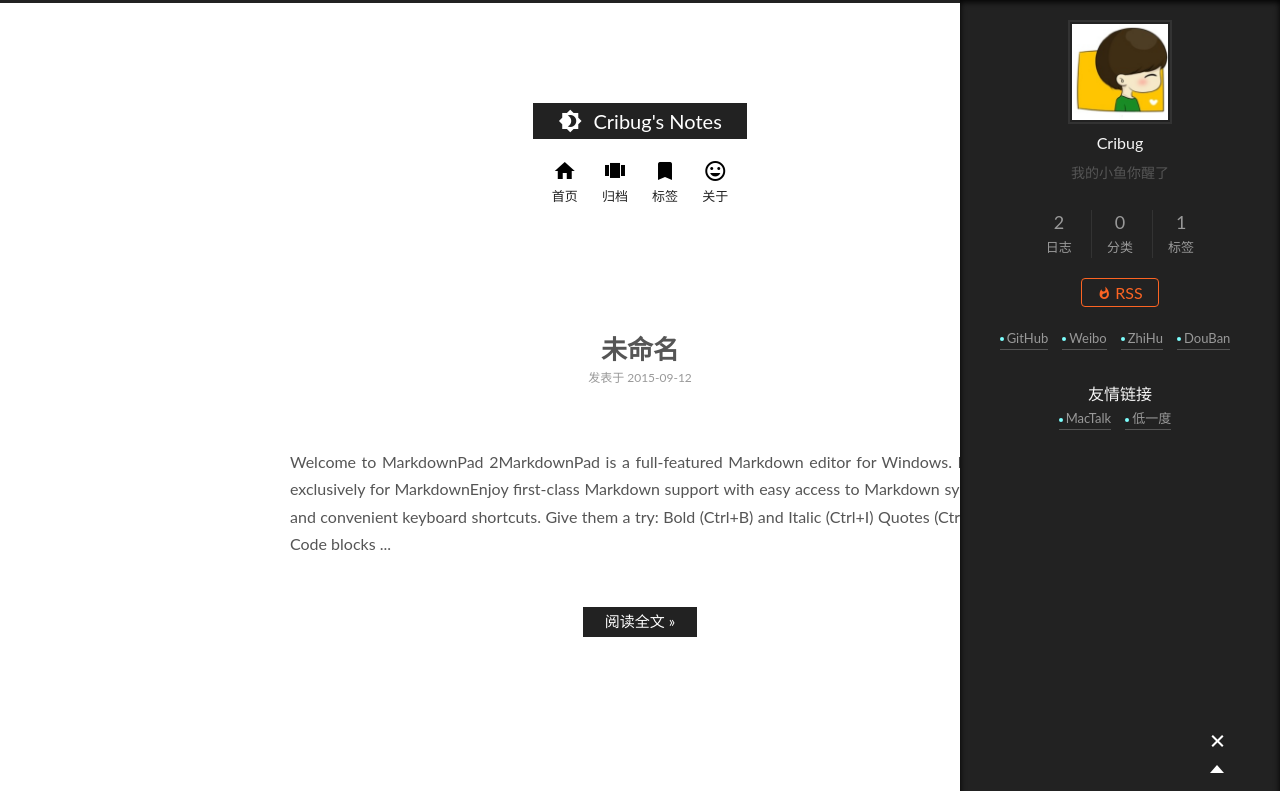
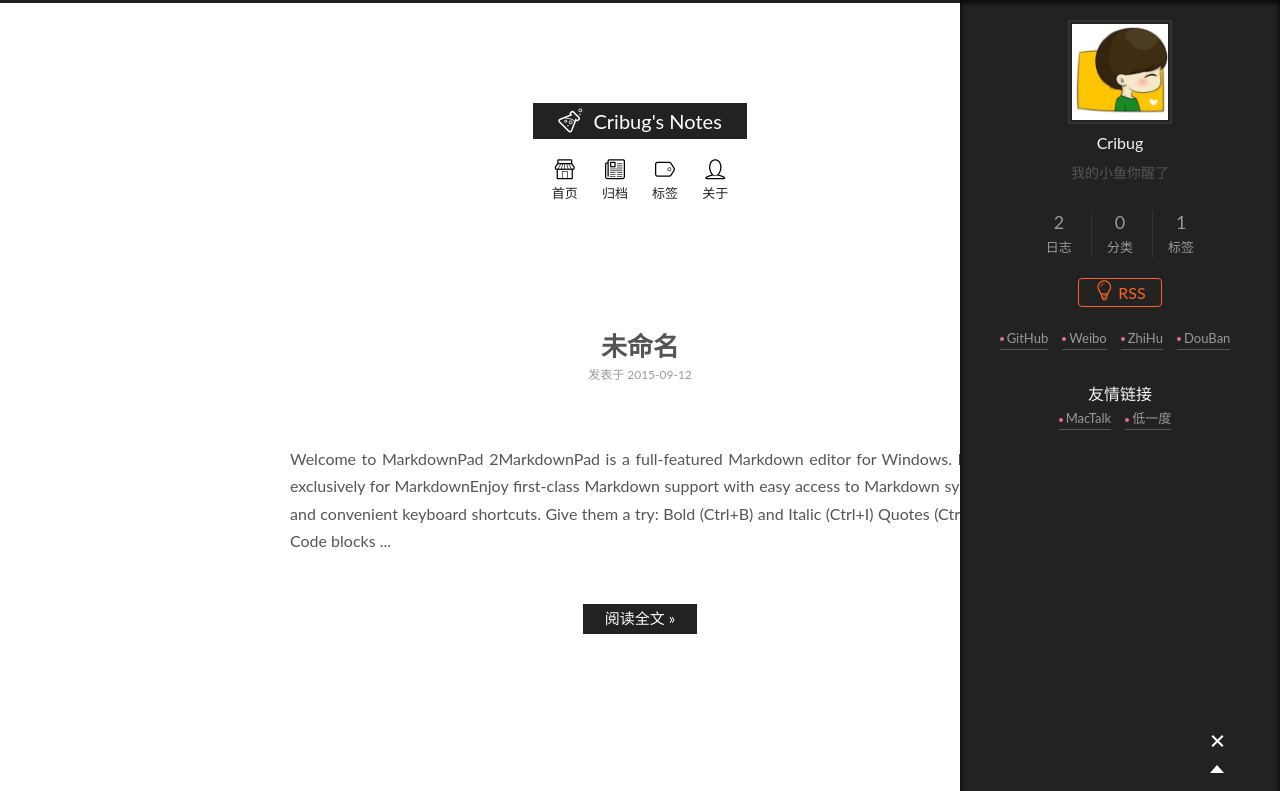
Before and after one commit to cribug/notes, a plain HTML site: page index.html in a window 1280 px wide. Both pictures are taken after a click on the element 1217 px from the left and 742 px from the top of the page. Shown: the top 791 px of the page. Drawn offline with Linux system fonts and the light colour scheme.

Commit message:
Site updated: 2015-09-12 13:38:25

```diff
--- a/css/main.css
+++ b/css/main.css
@@ -492,15 +492,15 @@ td {
   opacity: 0;
 }
 @font-face {
-  font-family: 'default';
-  src: url("../fonts/icon-default/icomoon.eot?-9394c0");
-  src: url("../fonts/icon-default/icomoon.eot?#iefix-9394c0") format('embedded-opentype'), url("../fonts/icon-default/icomoon.woff?-9394c0") format('woff'), url("../fonts/icon-default/icomoon.ttf?-9394c0") format('truetype'), url("../fonts/icon-default/icomoon.svg?-9394c0#default") format('svg');
+  font-family: 'linecons';
+  src: url("../fonts/icon-linecons/icomoon.eot?-9394c0");
+  src: url("../fonts/icon-linecons/icomoon.eot?#iefix-9394c0") format('embedded-opentype'), url("../fonts/icon-linecons/icomoon.woff?-9394c0") format('woff'), url("../fonts/icon-linecons/icomoon.ttf?-9394c0") format('truetype'), url("../fonts/icon-linecons/icomoon.svg?-9394c0#linecons") format('svg');
   font-weight: normal;
   font-style: normal;
 }
 [class^="icon-"],
 [class*=" icon-"] {
-  font-family: 'default';
+  font-family: 'linecons';
   speak: none;
   font-style: normal;
   font-weight: normal;
@@ -531,45 +531,51 @@ td {
 .icon-next-heart {
   font-size: 14px;
 }
-.icon-storage:before,
+.menu-item-icon.menu-item-icon.menu-item-icon {
+  font-size: 20px;
+}
+.icon-external-link {
+  font-size: 14px;
+}
+.icon-heart:before,
+.icon-next-heart:before {
+  content: "\e600";
+}
+.icon-star:before,
 .icon-next-categories:before {
-  content: "\e0bc";
-}
-.icon-insert_emoticon:before,
+  content: "\e602";
+}
+.icon-user:before,
 .icon-next-about:before {
-  content: "\e0e8";
-}
-.icon-brightness_4:before,
-.icon-next-logo:before {
-  content: "\e13e";
-}
-.icon-whatshot:before,
-.icon-next-feed:before {
-  content: "\e25b";
-}
-.icon-bookmark:before,
-.icon-next-tags:before {
-  content: "\e27b";
-}
-.icon-favorite_outline:before,
-.icon-next-heart:before {
-  content: "\e292";
-}
-.icon-home:before,
-.icon-next-home:before {
-  content: "\e29e";
-}
-.icon-open_in_new:before,
-.icon-next-external-link:before {
-  content: "\e2b2";
+  content: "\e607";
 }
 .icon-search:before,
 .icon-next-search:before {
-  content: "\e2ca";
-}
-.icon-view_carousel:before,
+  content: "\e609";
+}
+.icon-tag:before,
+.icon-next-tags:before {
+  content: "\e60c";
+}
+.icon-bulb:before,
+.icon-next-feed:before {
+  content: "\e60e";
+}
+.icon-news:before,
 .icon-next-archives:before {
-  content: "\e2fd";
+  content: "\e618";
+}
+.icon-paperplane:before,
+.icon-next-external-link:before {
+  content: "\e61e";
+}
+.icon-lab:before,
+.icon-next-logo:before {
+  content: "\e625";
+}
+.icon-shop:before,
+.icon-next-home:before {
+  content: "\e62a";
 }
 .post pre,
 .post .highlight {
@@ -1055,7 +1061,7 @@ body {
   width: 4px;
   height: 4px;
   border-radius: 50%;
-  background: #7dfffe;
+  background: #e4718a;
 }
 .sidebar-nav {
   margin: 0;
```
